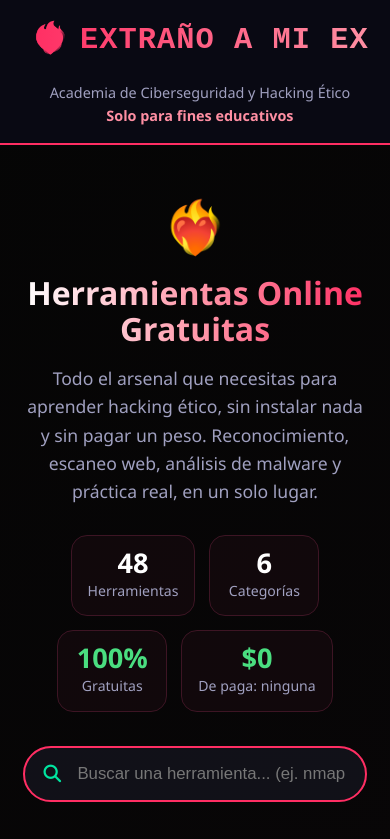
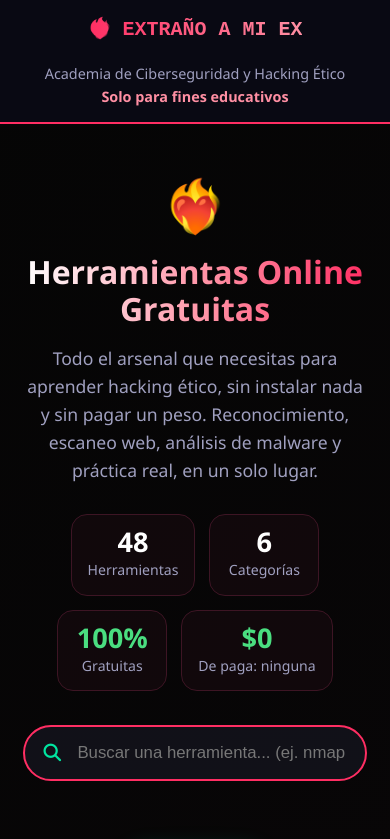
Before and after one commit to vampysec/echo-de-menos-a-mi-ex, a plain HTML site: page index.html in a window 390 px wide. Shown: the top 839 px of the page. Drawn offline with Linux system fonts and the light colour scheme.

Commit message:
Arregla desbordamiento horizontal en celular: logo mas chico y sin scroll lateral

```diff
--- a/index.html
+++ b/index.html
@@ -21,6 +21,8 @@
         }
 
         * { margin: 0; padding: 0; box-sizing: border-box; }
+
+        html, body { overflow-x: clip; }
 
         body {
             background: linear-gradient(135deg, #050505 0%, #160a10 55%, #050505 100%);
@@ -322,7 +324,8 @@
 
         /* ---------- RESPONSIVE ---------- */
         @media (max-width: 768px) {
-            .navbar { flex-direction: column; padding: 16px 8%; text-align: center; }
+            .navbar { flex-direction: column; padding: 14px 4%; text-align: center; }
+            .logo { font-size: 1.25rem; letter-spacing: 0; flex-wrap: wrap; justify-content: center; }
             .nav-note { text-align: center; }
             .hero { padding-top: 40px; }
             .grid { grid-template-columns: 1fr; }
```
